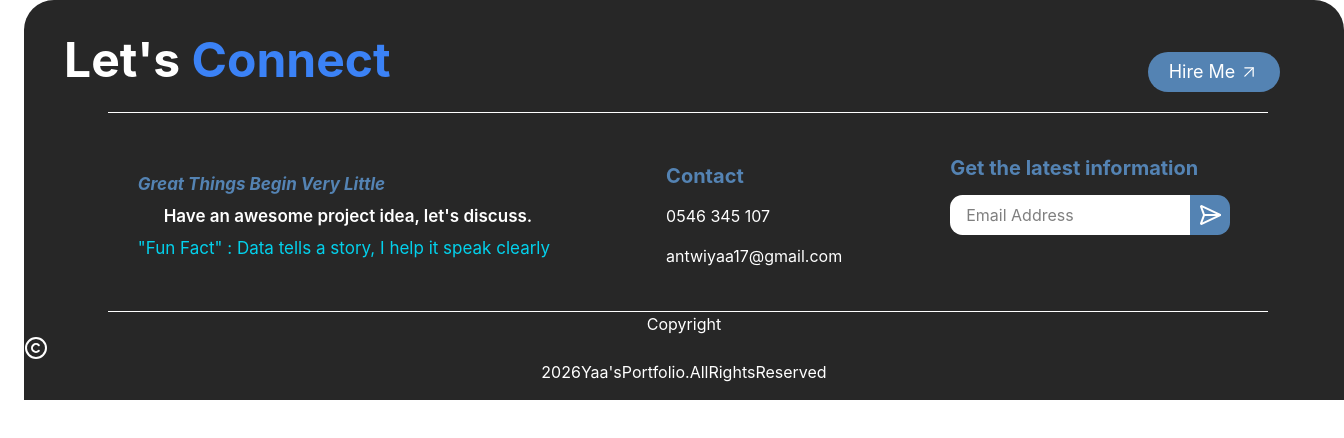
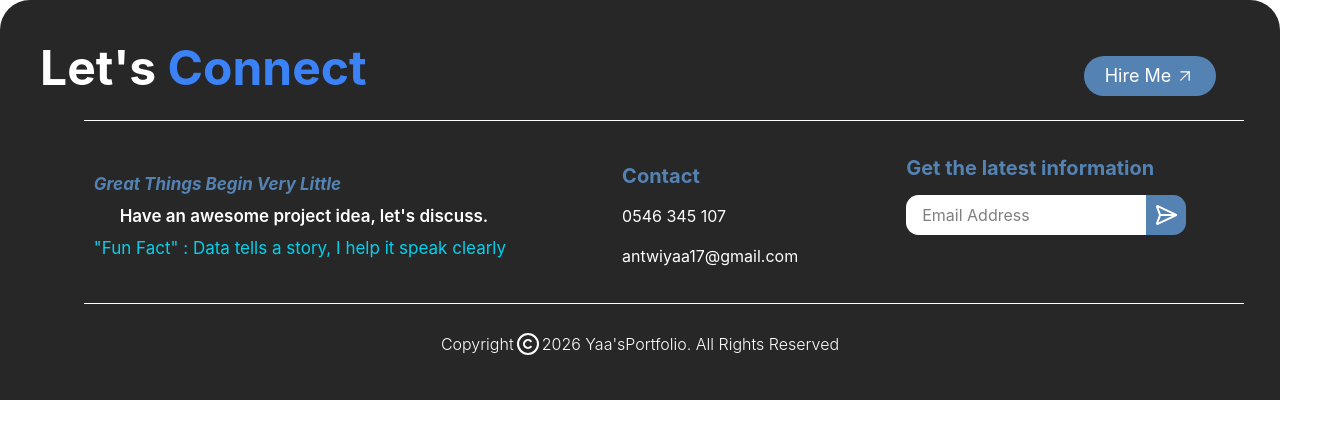
Before and after one commit to yaakydd/Portfolio, a React (Vite) app in the folder frontend/: page / in a window 1280 px wide. Shown: the top 438 px of the page, 1344 px wide, since content can reach past the window. Built offline with nearby package versions, Linux system fonts and the light colour scheme.

Commit message:
Completed the footer

```diff
--- a/frontend/src/components/Footer.tsx
+++ b/frontend/src/components/Footer.tsx
@@ -1,13 +1,13 @@
 import { ArrowUpRight, SendHorizonal,Copyright } from "lucide-react"
 const Footer = () => {
     return(
-        <footer className="bg-[#272727] rounded-tl-[30px] rounded-tr-[30px] w-330 ml-6 h-100 text-white py-2 text-center">
-            <div className="flex justify-between py-4">
-                <h1 className="text-5xl font-bold text-left ml-10 py-3 ">Let's <span className="text-[#3B82F6]">Connect</span></h1>
+        <footer className="bg-[#272727] rounded-tl-[30px] rounded-tr-[30px] w-auto h-100 text-white py-4 text-center">
+            <div className="flex justify-between py-3">
+                <h1 className="text-5xl font-bold text-left ml-10 py-4 ">Let's <span className="text-[#3B82F6]">Connect</span></h1>
                 <button className="bg-[#5483B3] mr-16 w-33 h-10 mt-7 flex justify-center items-center text-lg rounded-3xl cursor-pointer">Hire Me<ArrowUpRight size={20} strokeWidth={1.5} className="ml-1" /></button>
             </div>
             <hr className="border-white w-290 ml-21" />
-            <div className="mt-2 py-8 flex items-center justify-center gap-27">
+            <div className="mt-2 py-6 flex items-center justify-center gap-27">
                 <div className="leading-8 inline-block">
                     <h1 className="text-left font-bold text-[#5483B3]"><i className="text-[17px]">Great Things Begin Very Little</i></h1>
                     <p className="font-semibold text-[17px]">Have an awesome project idea, let's discuss. <br />
@@ -29,9 +29,8 @@ const Footer = () => {
                 </div>
             </div>
             <hr className="border-white w-290 ml-21 "  />
-            <div className="">
-                <p>Copyright<Copyright className="" />
-                2026Yaa'sPortfolio.AllRightsReserved</p>
+            <div className="inline-block  py-0">
+                <p className="flex align-middle mt-7 font-light">Copyright <Copyright className="ml-0.5 mr-0.5 font-light" /> 2026 Yaa'sPortfolio. All Rights Reserved</p>
             </div>
         </footer>
     )
```
